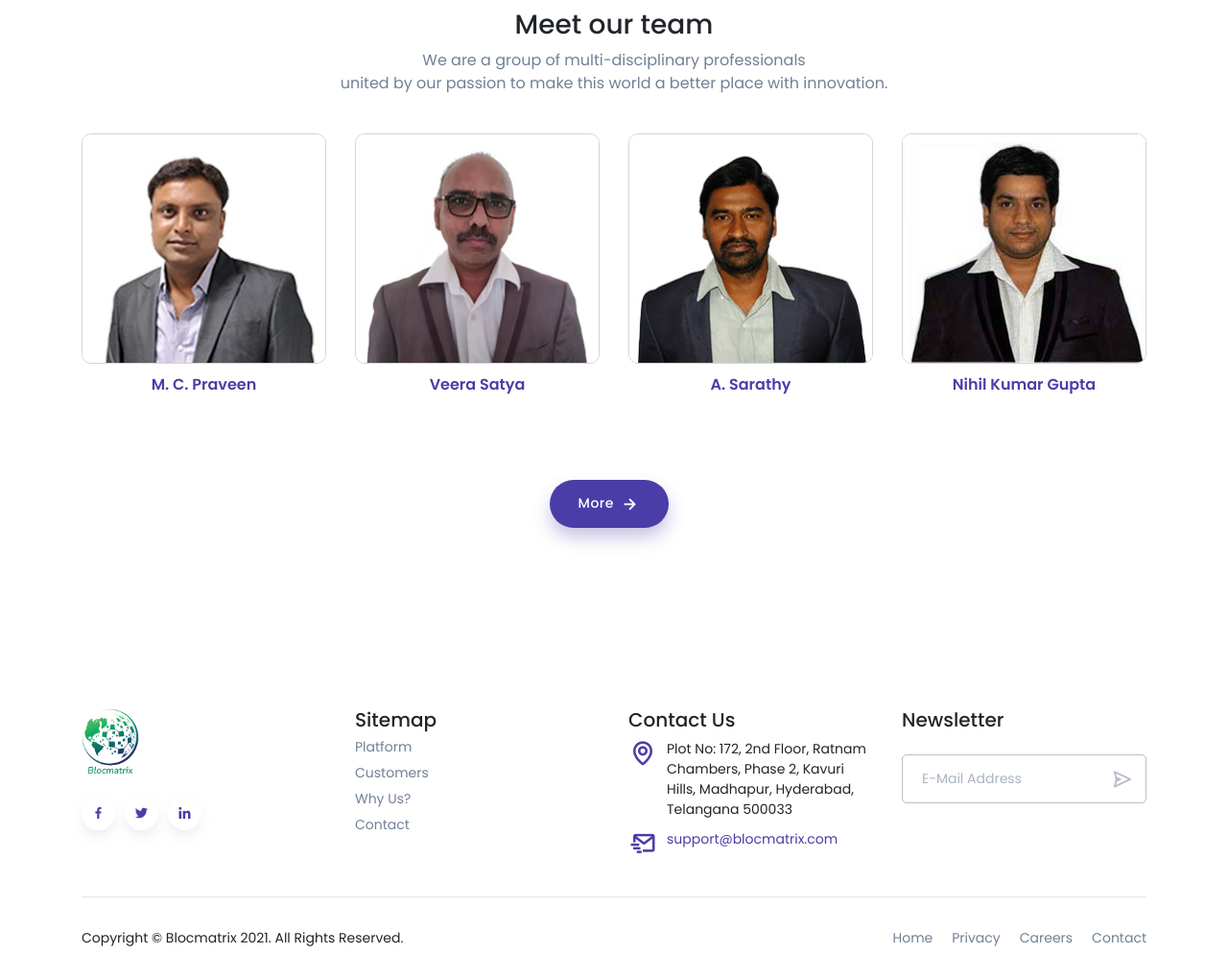
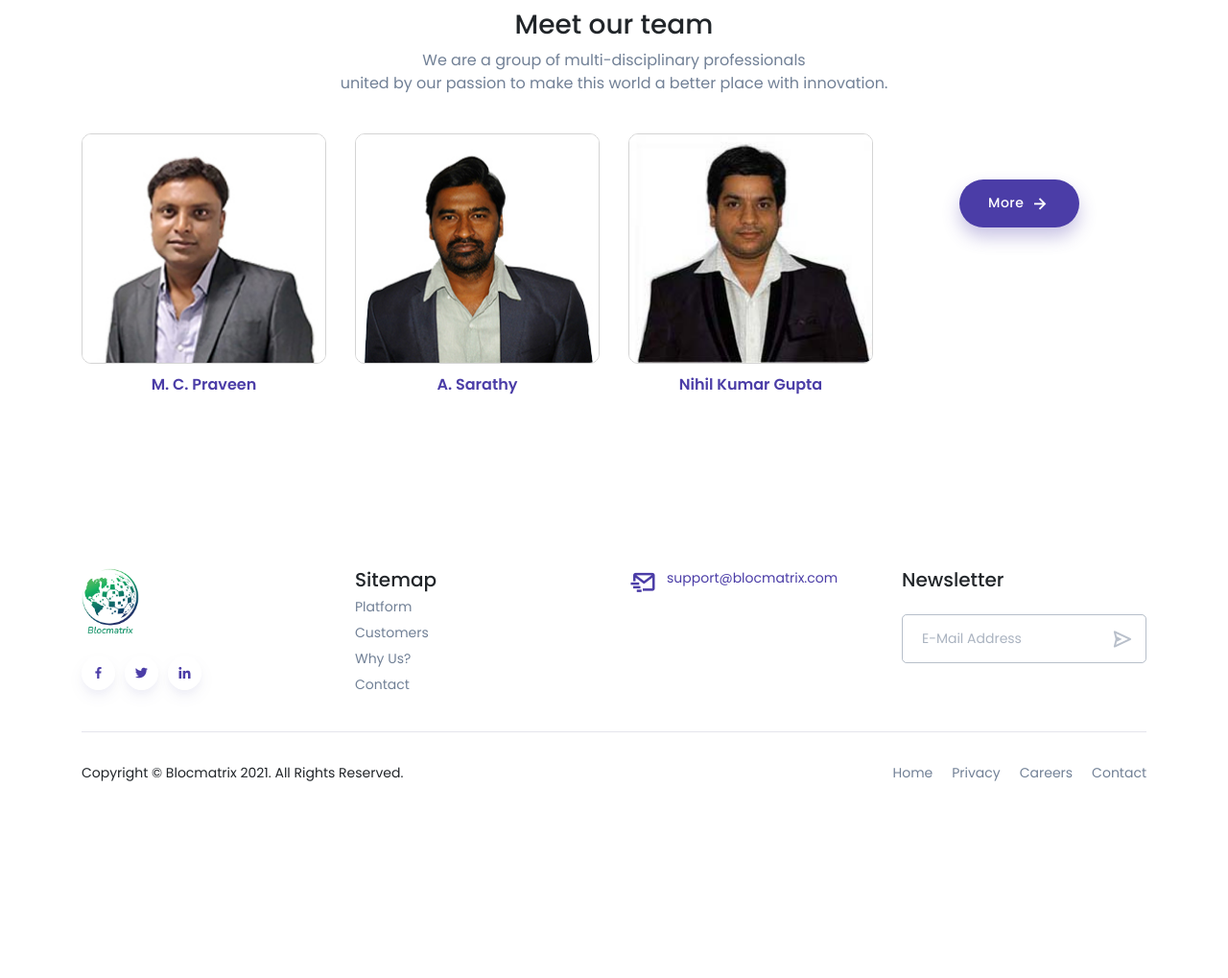
Before and after one commit to blocmatrix/blocmatrix.github.io, a plain HTML site: page about-us.html in a window 1280 px wide. Shown: the part 1860-2879 px from the top of the page at 96% size. After the commit the page ends 2707 px from the top, so only its background shows below. Drawn offline with Linux system fonts and the light colour scheme.

Commit message:
contact section removed

```diff
--- a/about-us.html
+++ b/about-us.html
@@ -283,24 +283,7 @@
                     </div>
                     <!-- End Member Team -->
                     <!-- Start Member Team -->
-                    <div class="col-lg-3 col-sm-6">
-                        <div class="member-team">
-                            <div class="member-image">
-                                <a href="#" class="image">
-                                    <img class="pic-1" src="./img/team/satya.jpg">
-                                    <!-- <img class="pic-2" src="http://placehold.it/255x326"> -->
-                                </a>
-                                <div class="member-button-group">
-                                    <a class="facebook-view" href="#"><i class='bx bxl-linkedin'></i></a>
-                                    <a href="#" class="read-more"> Managing Director </a>
-                                    <a href="#" class="twitter-view"><i class='bx bxl-twitter'></i></a>
-                                </div>
-                            </div>
-                            <div class="member-content">
-                                <h3 class="title">Veera Satya</h3>
-                            </div>
-                        </div>
-                    </div>
+
                     <!-- End Member Team -->
                     <!-- Start Member Team -->
                     <div class="col-lg-3 col-sm-6">
@@ -393,12 +376,9 @@
                     </div>
                     <div class="col-lg-3 col-md-6">
                         <div class="foot-box contact-details">
-                            <h4>Contact Us</h4>
+                            <!--  -->
                             <ul class="list-unstyled">
-                                <li>
-                                    <i class='bx bx-map'></i>
-                                     Plot No: 172, 2nd Floor, Ratnam Chambers, Phase 2, Kavuri Hills, Madhapur, Hyderabad, Telangana 500033
-                                </li>
+                                <!--  -->
                                 <li>
                                     <i class='bx bx-mail-send'></i>
                                     <a href="mailto:support@blocmatrix.com">support@blocmatrix.com</a>
```
Also changed, not shown: ai.html (+2 -5 lines), aiWorks.html (+2 -5 lines), blockchain.html (+2 -5 lines), blockchainWorks.html (+2 -5 lines), careers.html (+2 -5 lines), contact-us.html (+2 -5 lines), gamingWorks.html (+2 -5 lines), index.html (+2 -5 lines), industries.html (+2 -5 lines), iot.html (+2 -5 lines), job.html (+2 -5 lines), nft-marketplace.html (+2 -5 lines), services.html (+2 -5 lines), team.html (+2 -5 lines), 1 more files.
